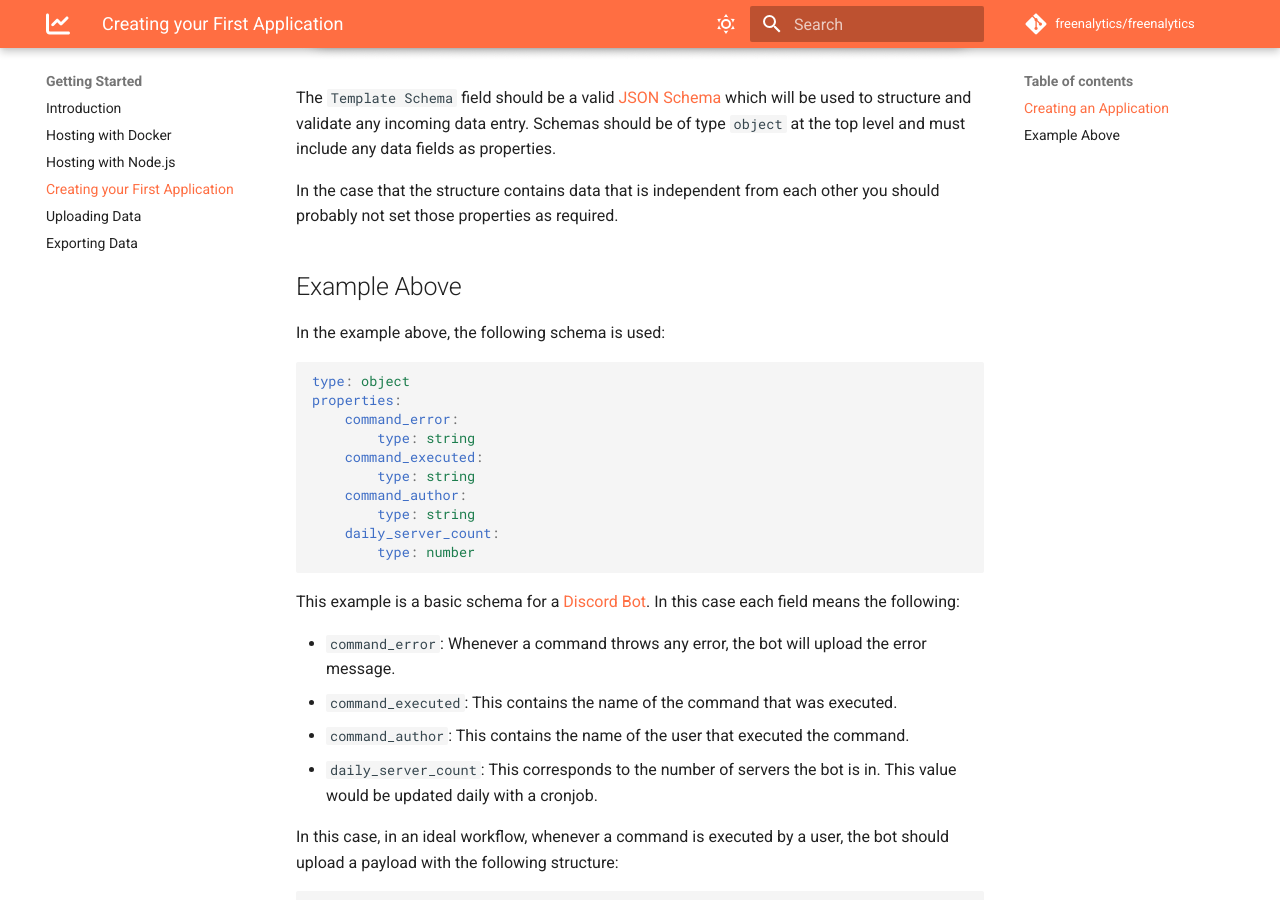
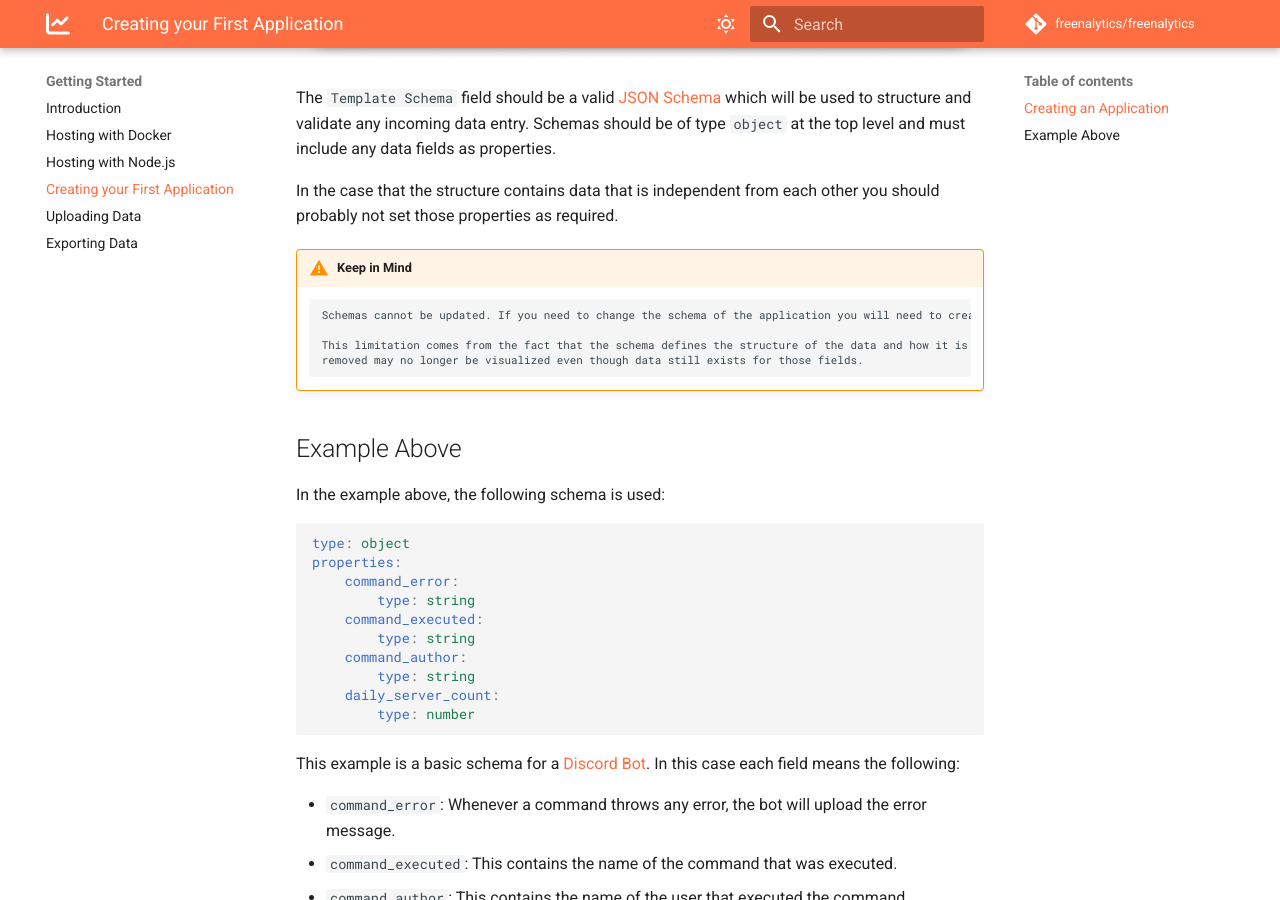
Before and after one commit to freenalytics/documentation, an MkDocs documentation site: the page built from docs/getting-started/creating-your-first-application.md, in a window 1280 px wide and 900 px high, scrolled down 1148 px. Built offline with MkDocs 1.6.1 and Material for MkDocs 9.7.7, drawn with Linux system fonts in a browser that asks for light colours; comment, search, counter and statistics services are not loaded.

Commit message:
Added schema non updatable note in creating your first application.

```diff
--- a/docs/getting-started/creating-your-first-application.md
+++ b/docs/getting-started/creating-your-first-application.md
@@ -14,6 +14,12 @@ The `Template Schema` field should be a valid [JSON Schema](https://json-schema.
 any incoming data entry. Schemas should be of type `object` at the top level and must include any data fields as properties.
 
 In the case that the structure contains data that is independent from each other you should probably not set those properties as required.
+
+!!! warning "Keep in Mind"
+        Schemas cannot be updated. If you need to change the schema of the application you will need to create a new application with the new schema.
+
+        This limitation comes from the fact that the schema defines the structure of the data and how it is visualized. If this changes, fields that are
+        removed may no longer be visualized even though data still exists for those fields.
 
 ## Example Above
 
```
